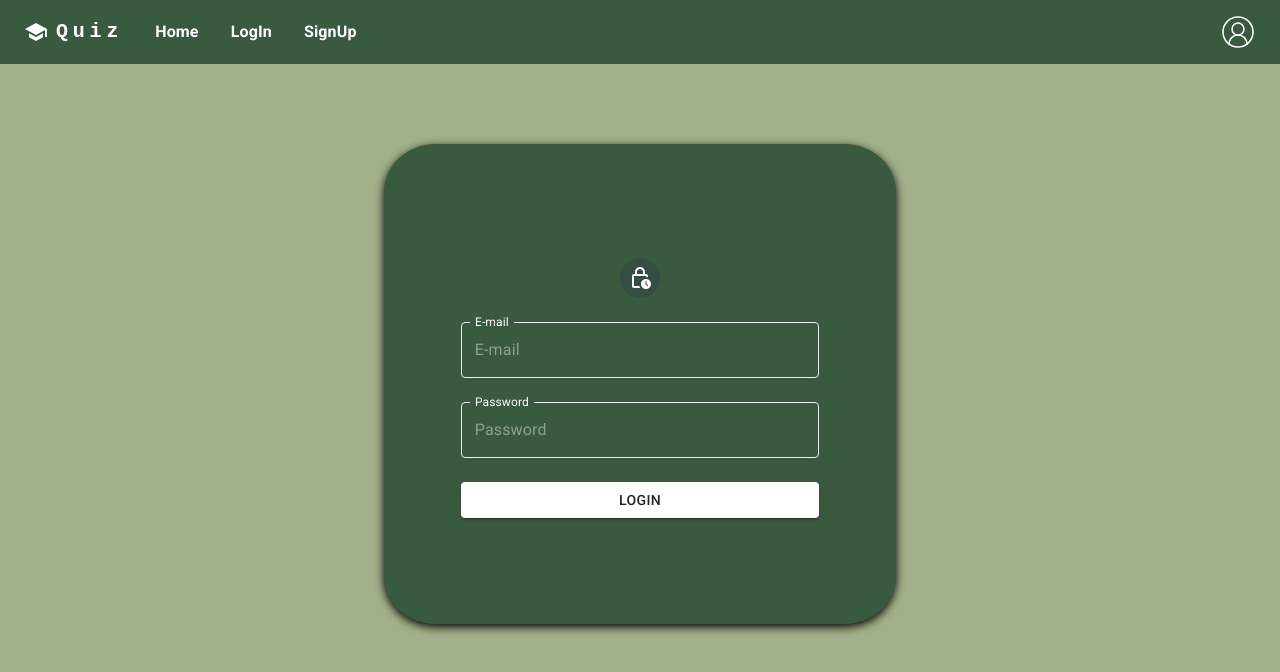
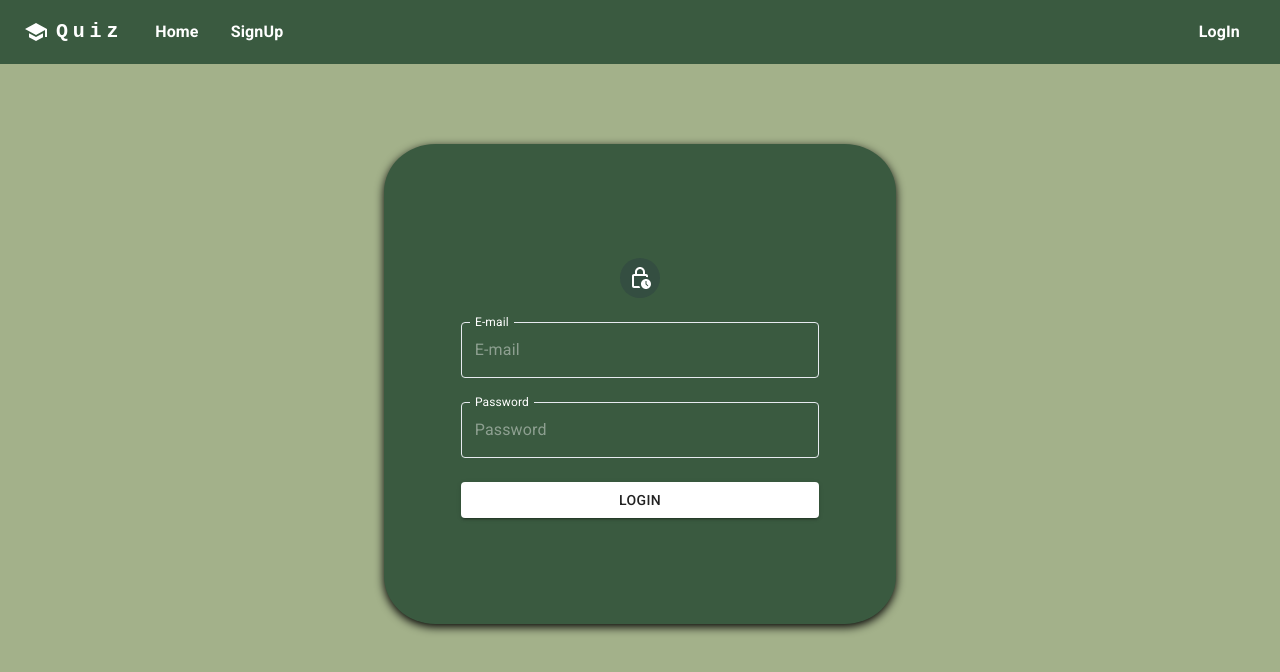
Before and after one commit to romainbcode/Quizz_Project_MERN, a React (Vite) app in the folder frontend/: page /signin in a window 1280 px wide. Shown: the top 672 px of the page. Built offline with nearby package versions, Linux system fonts and the light colour scheme.

Commit message:
add button in navbar which depends on the state userInfo

```diff
--- a/frontend/src/components/Navbar.jsx
+++ b/frontend/src/components/Navbar.jsx
@@ -56,11 +56,11 @@ function ResponsiveAppBar() {
       <Container maxWidth="xl">
         <Toolbar disableGutters>
           <SchoolIcon sx={{ display: { xs: 'none', md: 'flex' }, mr: 1, color: 'primary.themewhite', }} />
+
           <Typography
             variant="h6"
             noWrap
             component="a"
-            href="/"
             sx={{
               mr: 2,
               display: { xs: 'none', md: 'flex' },
@@ -83,7 +83,7 @@ function ResponsiveAppBar() {
               onClick={handleOpenNavMenu}
               color="inherit"
             >
-              <MenuIcon />
+              <MenuIcon sx={{color:'white'}}/>
             </IconButton>
             <Menu
               id="menu-appbar"
@@ -110,25 +110,24 @@ function ResponsiveAppBar() {
               ))}
             </Menu>
           </Box>
-          <AdbIcon sx={{ display: { xs: 'flex', md: 'none' }, mr: 1 }} />
           <Typography
             variant="h5"
             noWrap
             component="a"
             href=""
             sx={{
-              mr: 2,
-              display: { xs: 'flex', md: 'none' },
+              display: { xs: 'flex', md: 'none'},
               flexGrow: 1,
               fontFamily: 'monospace',
               fontWeight: 700,
               letterSpacing: '.3rem',
-              color: 'inherit',
+              color: 'white',
               textDecoration: 'none',
             }}
           >
-            LOGO
+            Quizs
           </Typography>
+
           <Box sx={{ flexGrow: 1, display: { xs: 'none', md: 'flex' } }}>
                 <MenuItem onClick={handleCloseUserMenu}>
                     <Typography ><Link style={{textDecoration: "none", color: 'white', fontWeight:'bold'}}to="/">Home</Link></Typography>
@@ -140,16 +139,14 @@ function ResponsiveAppBar() {
                     </MenuItem>
 
                     :
-                    <Box sx={{display:'flex', flexDirection: 'row'}}>
-                    <MenuItem onClick={handleCloseUserMenu}>
-                        <Typography ><Link style={{textDecoration: "none", color: "white", fontWeight:'bold'}}>LogIn</Link></Typography>
-                    </MenuItem>
+
                     <MenuItem onClick={handleCloseUserMenu}>
                         <Typography ><Link style={{textDecoration: "none", color: 'white', fontWeight:'bold'}}to="/signup">SignUp</Link></Typography>
                     </MenuItem>
-                    </Box>
                 }
           </Box>
+        {
+        userInfo ?
         <Box sx={{ flexGrow: 0 }}>
         <Tooltip title="Open settings">
             <IconButton onClick={handleOpenUserMenu} sx={{ p: 0 }}>
@@ -173,7 +170,7 @@ function ResponsiveAppBar() {
             onClose={handleCloseUserMenu}
         >
         {
-                userInfo && userInfo.role === 'admin' ?
+            userInfo.role === 'admin' ?
             <Box>
             <MenuItem onClick={handleCloseUserMenu}>
                 <Typography ><Link style={{textDecoration: "none", color: '#000', fontWeight:'bold'}}to="/admin/dashboard">Admin</Link></Typography>
@@ -186,17 +183,22 @@ function ResponsiveAppBar() {
             </MenuItem>
             </Box>
 
-                : //userInfo && userInfo.role === 'user' ?
+            :
             <MenuItem onClick={handleCloseUserMenu}>
                 <Typography ><Link style={{textDecoration: "none", color: "black"}}>User</Link></Typography>
             </MenuItem>
 
 
         }
-
-
         </Menu>
         </Box>
+
+        :
+        <MenuItem onClick={handleCloseUserMenu}>
+            <Typography ><Link style={{textDecoration: "none", color: "white", fontWeight:'bold'}}to="/signin">LogIn</Link></Typography>
+        </MenuItem>
+        }
+
         </Toolbar>
       </Container>
     </AppBar>
```
Lines whose indentation alone changed are shown as unchanged.
